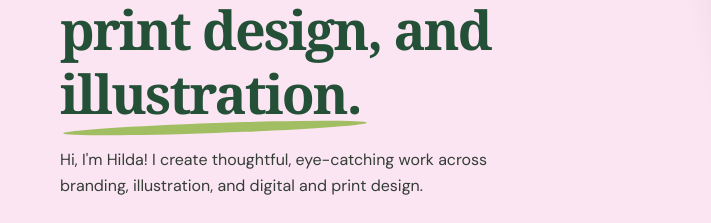
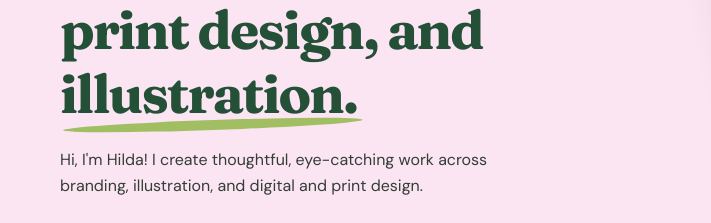
Before and after one commit to hildakelly/Portfolio, a plain HTML site: page index.html in a window 1280 px wide. Shown: the part 255-478 px from the top of the page, 0-711 px from the left. Drawn offline with Linux system fonts and the light colour scheme.

Commit message:
Update index.html

```diff
--- a/index.html
+++ b/index.html
@@ -9,7 +9,7 @@
 <link href="assets/favicon.svg" rel="icon" type="image/svg+xml"/>
 <link href="https://fonts.googleapis.com" rel="preconnect"/>
 <link crossorigin="" href="https://fonts.gstatic.com" rel="preconnect"/>
-<link href="https://fonts.googleapis.com/css2?family=Caveat:wght@700&amp;family=DM+Sans:wght@400;500;600;700&amp;family=Playfair+Display:wght@400;600;700&amp;display=swap" rel="stylesheet"/>
+<link href="https://fonts.googleapis.com/css2?family=Caveat:wght@700&amp;family=DM+Sans:wght@400;500;600;700&amp;family=Fraunces:wght@700&amp;display=swap" rel="stylesheet"/>
 <link href="style.css" rel="stylesheet"/>
 </head>
 <body>
```
